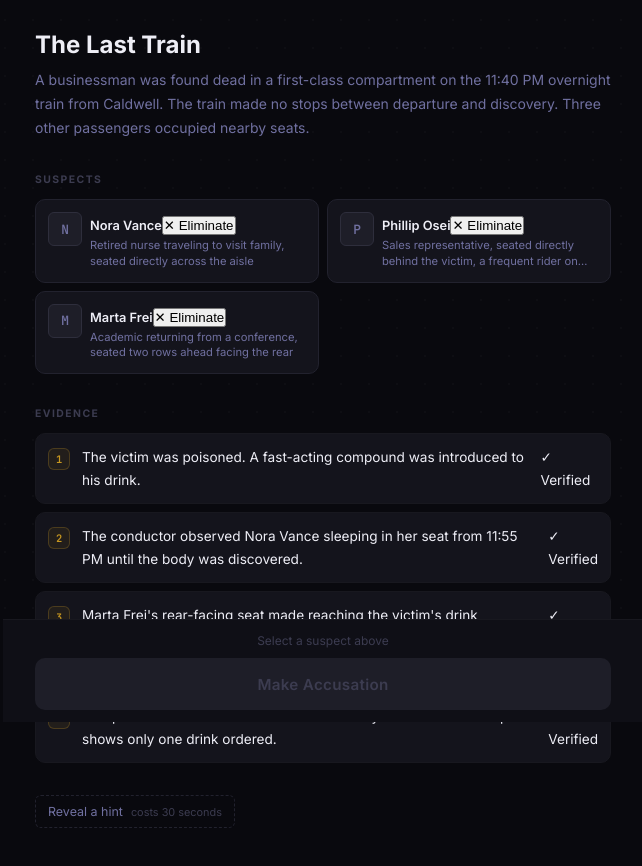
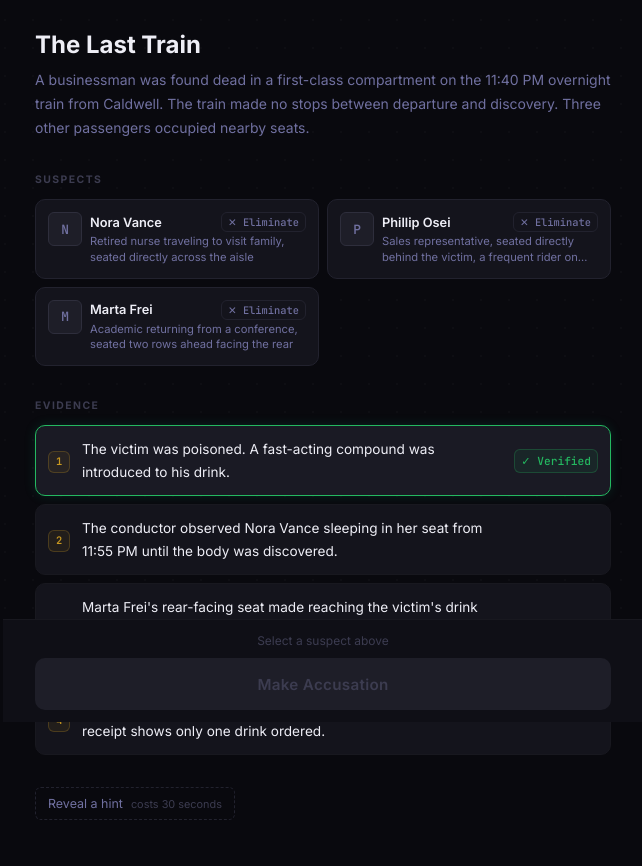
Before and after one commit to RuchitAgrawal/deduction-puzzle, a plain HTML site: page index.html in a window 1280 px wide. Both pictures are taken after a click on the button 640 px from the left and 546 px from the top of the page. Shown: the part 78-944 px from the top of the page, without its empty margins (317-959 px from the left). Drawn offline with Linux system fonts and the light colour scheme; no server answers.

Commit message:
Style interactive detective scratchpad with strikethroughs and glowing clue badges

```diff
--- a/css/style.css
+++ b/css/style.css
@@ -389,6 +389,57 @@ body::before {
   overflow: hidden;
 }
 
+/* Interactive Suspect Scratchpad */
+.suspect-header-row {
+  display: flex;
+  align-items: center;
+  justify-content: space-between;
+  width: 100%;
+  gap: var(--sp-2);
+}
+
+.eliminate-btn {
+  font-size: 0.65rem;
+  padding: 2px 6px;
+  background: transparent;
+  border: 1px solid var(--border-default);
+  color: var(--text-secondary);
+  border-radius: var(--r-sm);
+  cursor: pointer;
+  transition: background var(--t-fast), color var(--t-fast), border-color var(--t-fast);
+  font-family: var(--font-mono);
+}
+
+.eliminate-btn:hover {
+  background: var(--bg-elevated);
+  color: var(--red);
+  border-color: var(--border-strong);
+}
+
+.eliminate-btn.active {
+  background: var(--bg-card-hover);
+  color: var(--amber);
+  border-color: var(--amber-border);
+}
+
+.suspect-card.eliminated {
+  opacity: 0.45;
+  background: var(--bg-app);
+  border-style: dashed;
+  transform: none !important;
+}
+
+.suspect-card.eliminated .suspect-name {
+  text-decoration: line-through;
+  color: var(--text-tertiary);
+}
+
+.suspect-card.eliminated .suspect-avatar {
+  background: transparent;
+  color: var(--text-tertiary);
+  border-color: var(--border-subtle);
+}
+
 /* Clues list */
 .clues-list {
   list-style: none;
@@ -428,6 +479,50 @@ body::before {
   justify-content: center;
   flex-shrink: 0;
   margin-top: 2px;
+}
+
+/* Interactive Clue Highlighting */
+.interactive-clue {
+  cursor: pointer;
+  transition: background var(--t-fast), border-color var(--t-fast), transform var(--t-fast), box-shadow var(--t-fast);
+  position: relative;
+  align-items: center;
+  justify-content: space-between;
+}
+
+.interactive-clue:hover {
+  background: var(--bg-card-hover);
+  border-color: var(--border-strong);
+  transform: translateX(2px);
+}
+
+.clue-text {
+  flex: 1;
+}
+
+.clue-status-badge {
+  font-size: 0.7rem;
+  font-family: var(--font-mono);
+  color: var(--green);
+  background: var(--green-bg, rgba(16, 185, 129, 0.15));
+  border: 1px solid var(--green-border, rgba(16, 185, 129, 0.3));
+  padding: 2px 6px;
+  border-radius: var(--r-sm);
+  opacity: 0;
+  transform: scale(0.9);
+  transition: opacity var(--t-fast), transform var(--t-fast);
+  pointer-events: none;
+}
+
+.clue-item.highlighted-clue {
+  background: var(--bg-card-hover);
+  border-color: var(--green, #10b981);
+  box-shadow: 0 0 12px rgba(16, 185, 129, 0.15);
+}
+
+.clue-item.highlighted-clue .clue-status-badge {
+  opacity: 1;
+  transform: scale(1);
 }
 
 /* Hint area */
```
